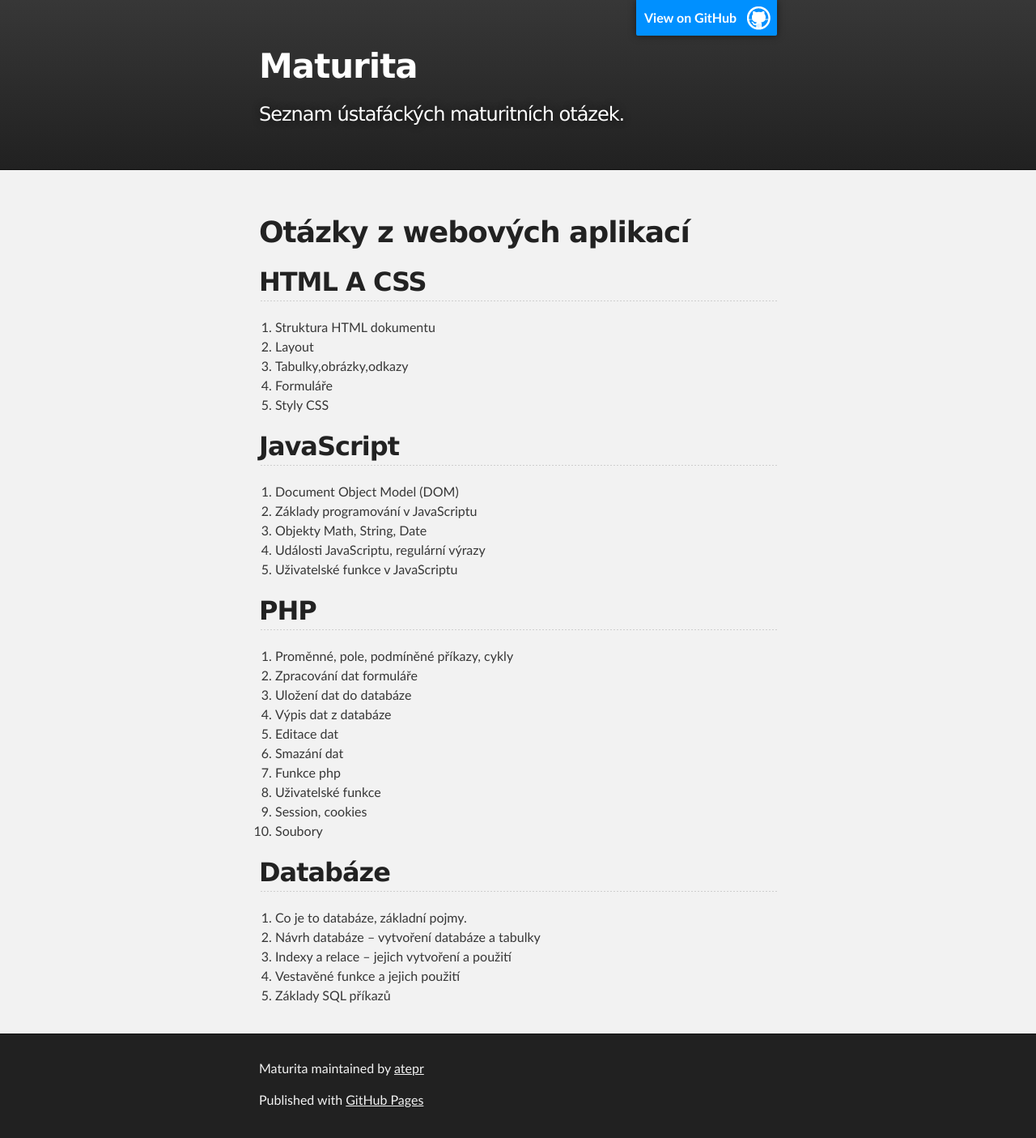
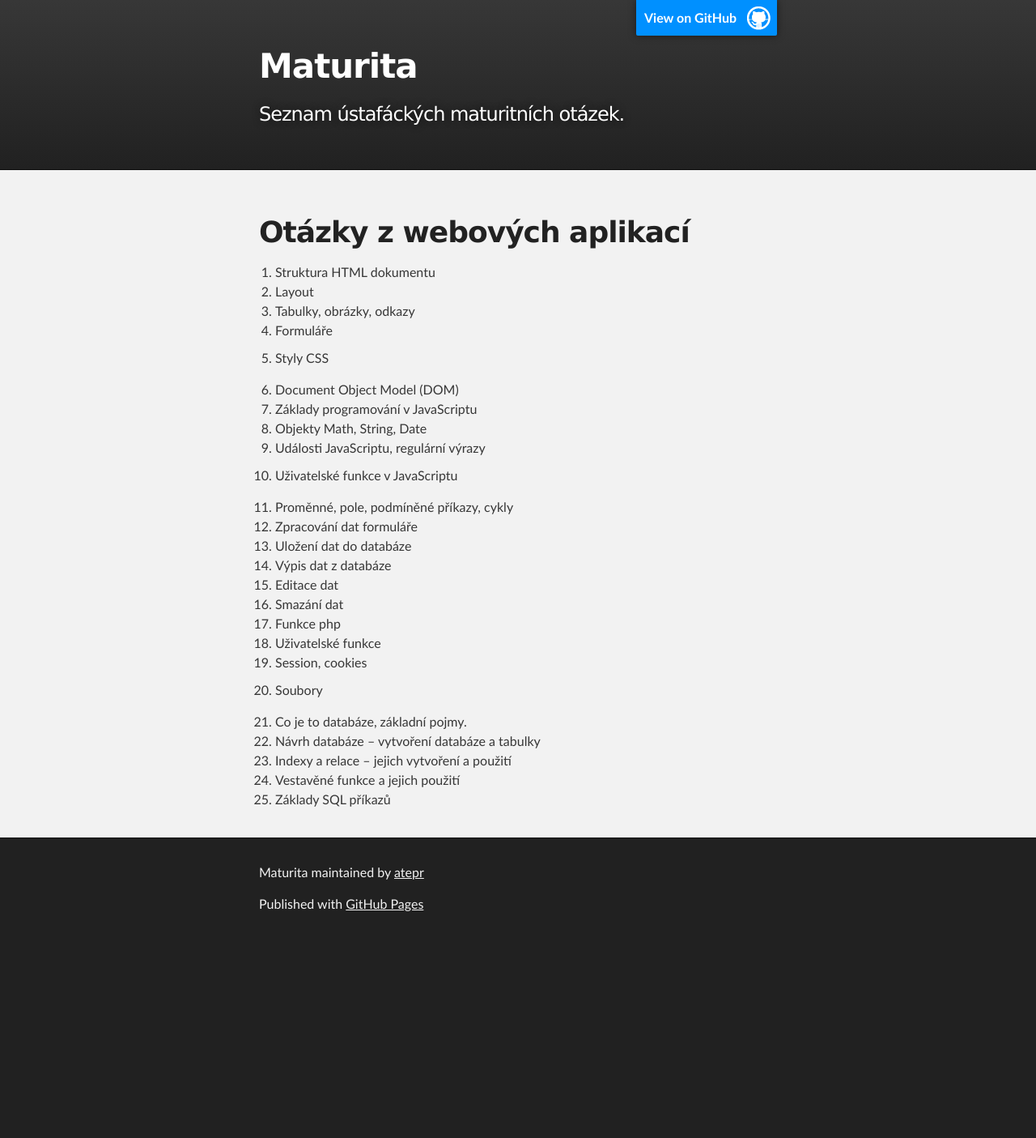
Before and after one commit to atepr/maturita, a Jekyll site: the page built from index.md, in a window 1280 px wide. Shown: the whole page at 81% size. Built offline with Jekyll 4.4.1, drawn with Linux system fonts in a browser that asks for light colours; Markdown is read by kramdown in place of the engine named in the settings; after the commit the page ends 1163 px from its top, so only the background shows below that.

Commit message:
Vyhození podnadpisů

```diff
--- a/index.md
+++ b/index.md
@@ -5,26 +5,17 @@ title: Seznam maturitních otázek z WA
 Otázky z webových aplikací
 ==========================
 
-HTML A CSS
-----------
-
 1. Struktura HTML dokumentu
 2. Layout
-3. Tabulky,obrázky,odkazy
+3. Tabulky, obrázky, odkazy
 4. Formuláře
 5. Styly CSS
-
-JavaScript
-----------
 
 6. Document Object Model (DOM)
 7. Základy programování v JavaScriptu
 8. Objekty Math, String, Date
 9. Události JavaScriptu, regulární výrazy
 10. Uživatelské funkce v JavaScriptu
-
-PHP
----
 
 11. Proměnné, pole, podmíněné příkazy, cykly
 12. Zpracování dat formuláře
@@ -37,9 +28,6 @@ PHP
 19. Session, cookies
 20. Soubory
 
-Databáze
---------
-
 21. Co je to databáze, základní pojmy.
 22. Návrh databáze – vytvoření databáze a tabulky
 23. Indexy a relace – jejich vytvoření a použití
```
